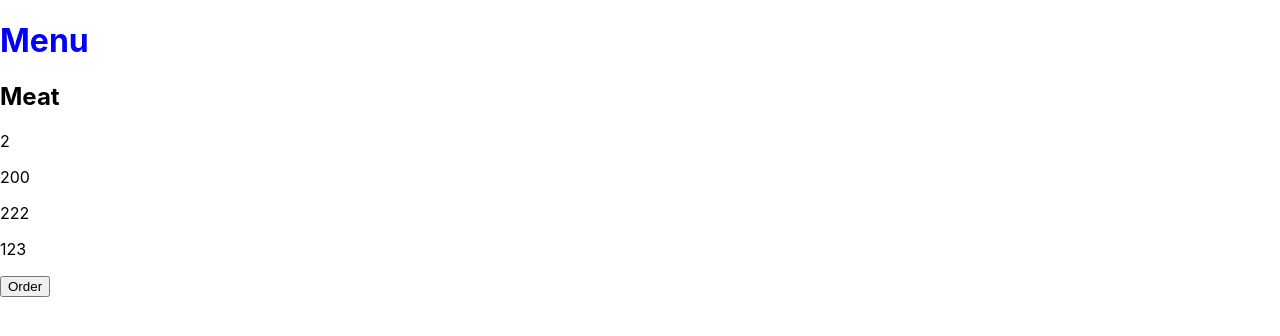
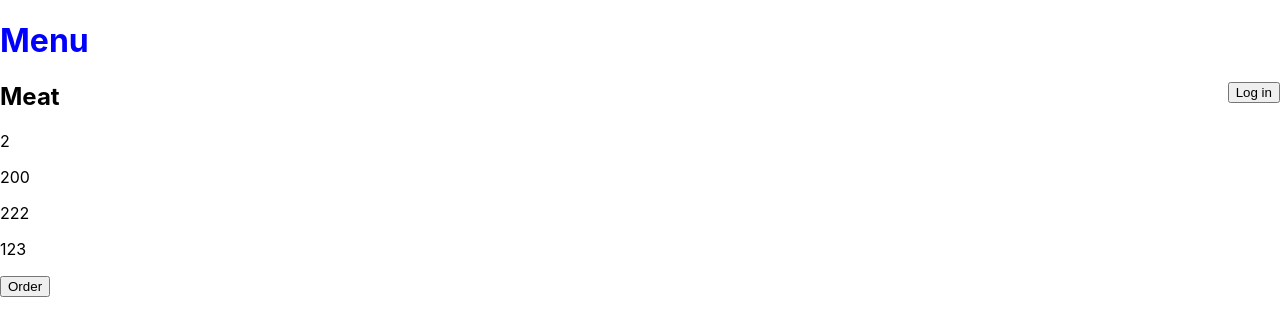
Before and after one commit to mureum/Restaurant-Website, a React (Create React App) app: page / in a window 1280 px wide. Shown: the top 336 px of the page. Built offline with nearby package versions, Linux system fonts and the light colour scheme.

Commit message:
Added login button.

```diff
--- a/src/App.js
+++ b/src/App.js
@@ -2,8 +2,9 @@ import './App.css';
 
 function App() {
   return (
-    <div style ={FoodStyle}>
+    <div>
       <h1 style  = {MenuStyle}>Menu</h1 >
+      <button style={{float: 'right'}}>Log in</button>
       <Food item_id = {123} name = "Meat" price = {2.00} calories = {200} type_id = {222}/>
       <button>Order </button>
     </div>
@@ -23,7 +24,7 @@ const FoodStyle = {
 
 const Food = (props) => {
   return (
-    <div>
+    <div style  = {FoodStyle}>
       <h2 >{props.name}</h2>
       <p >{props.price}</p>
       <p >{props.calories}</p>
```
